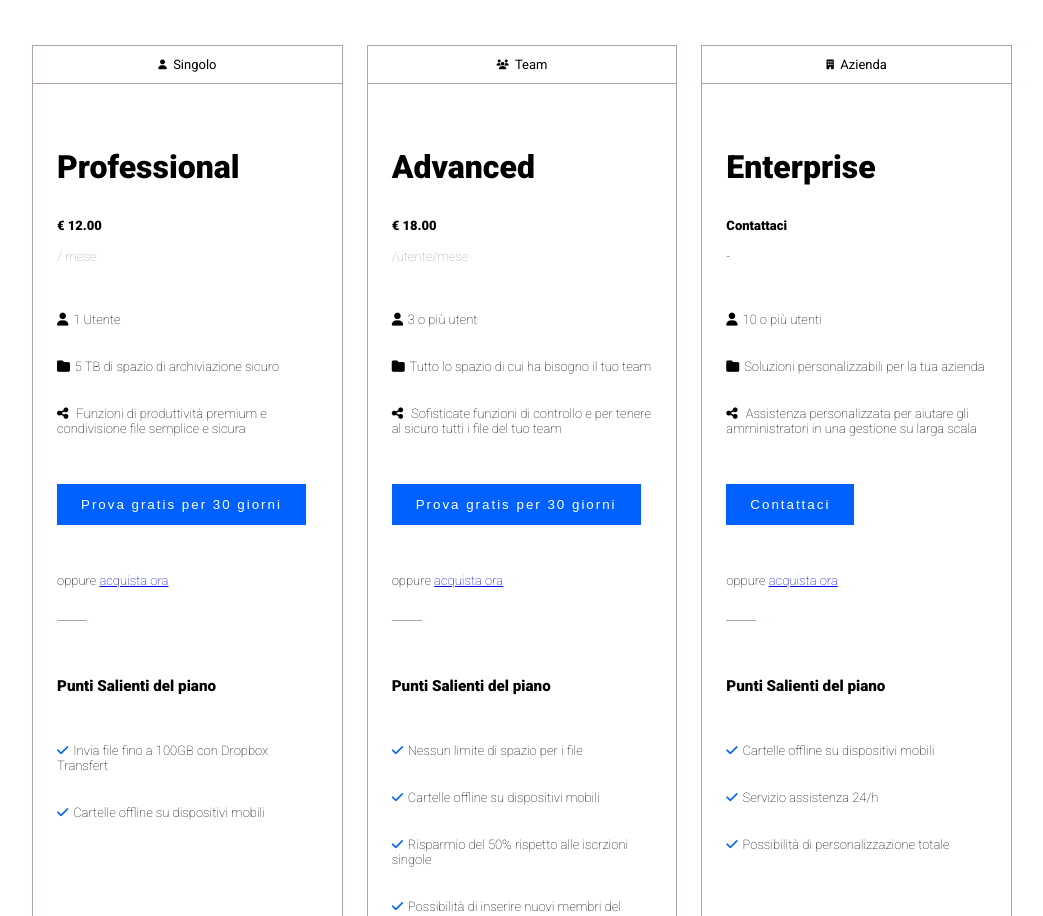
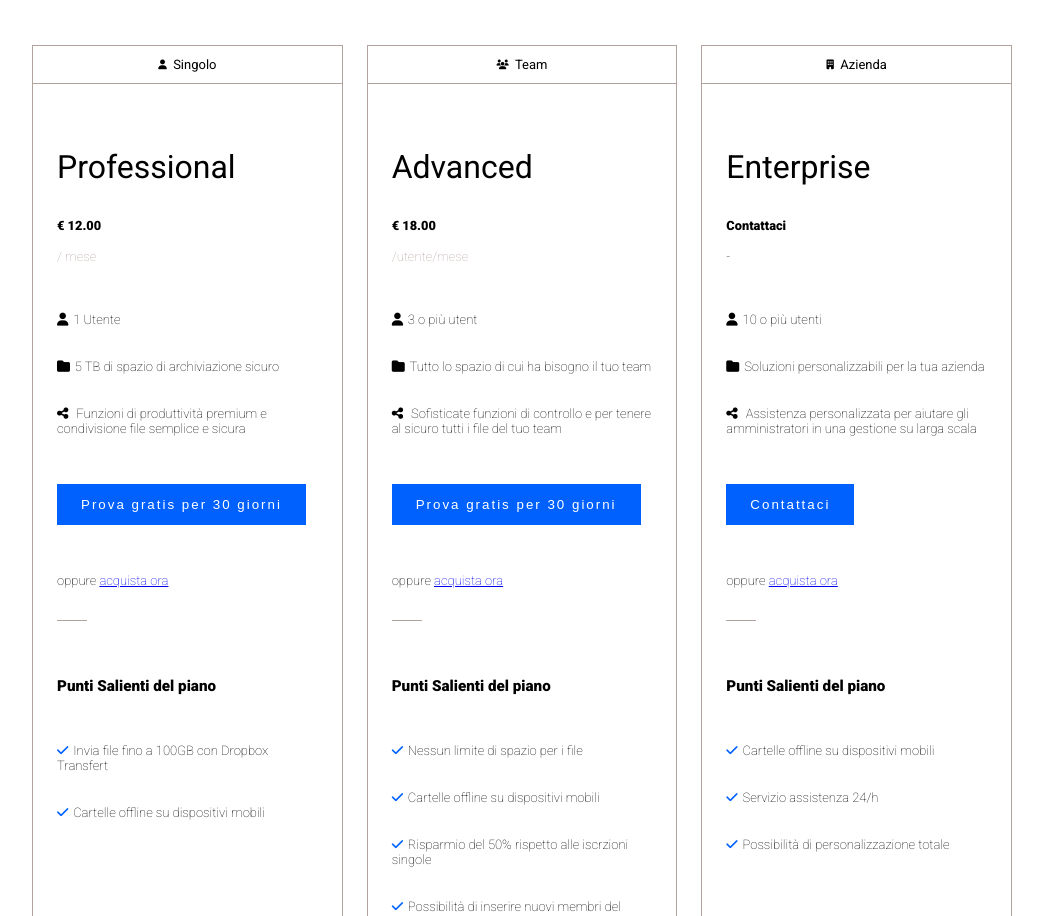
Before and after one commit to StefanoMela/htmlcss-dropbox, a plain HTML site: page index.html in a window 1280 px wide. Shown: the part 940-1856 px from the top of the page, without its empty margins (118-1161 px from the left). Drawn offline with Linux system fonts and the light colour scheme.

Commit message:
fix: class fixes

```diff
--- a/css/style.css
+++ b/css/style.css
@@ -179,6 +179,12 @@ body {
     padding: 0 1.5rem;
 }
 
+.widget-title {
+    font-size: 2rem;
+    padding: 2rem 0;
+    font-weight: 500;
+}
+
 
 .enterprise-title {
     margin-bottom: 1rem;
@@ -186,6 +192,7 @@ body {
 }
 
 .price {
+    font-size: .8rem;
     font-weight: bold;
     margin-bottom: 1rem;
 }
--- a/index.html
+++ b/index.html
@@ -67,7 +67,7 @@
                         <span>Singolo</span>
                     </div>
                     <div class="main-space">
-                        <h3 class="col-title">Professional</h3>
+                        <h3 class="widget-title">Professional</h3>
                         <div class="price">€ 12.00</div>
                         <div class="sub-time">/ mese</div>
                         <ul class="main-list">
@@ -99,7 +99,7 @@
                         <span>Team</span>
                     </div>
                     <div class="main-space">
-                        <h3 class="col-title">Advanced</h3>
+                        <h3 class="widget-title">Advanced</h3>
                         <div class="price">€ 18.00</div>
                         <div class="sub-time">/utente/mese</div>
                         <ul class="main-list">
@@ -135,7 +135,7 @@
                         <span>Azienda</span>
                     </div>
                     <div class="main-space">
-                        <h3 class="col-title">Enterprise</h3>
+                        <h3 class="widget-title">Enterprise</h3>
                         <div class="price">Contattaci</div>
                         <div>-</div>
                         <ul class="main-list">
```
